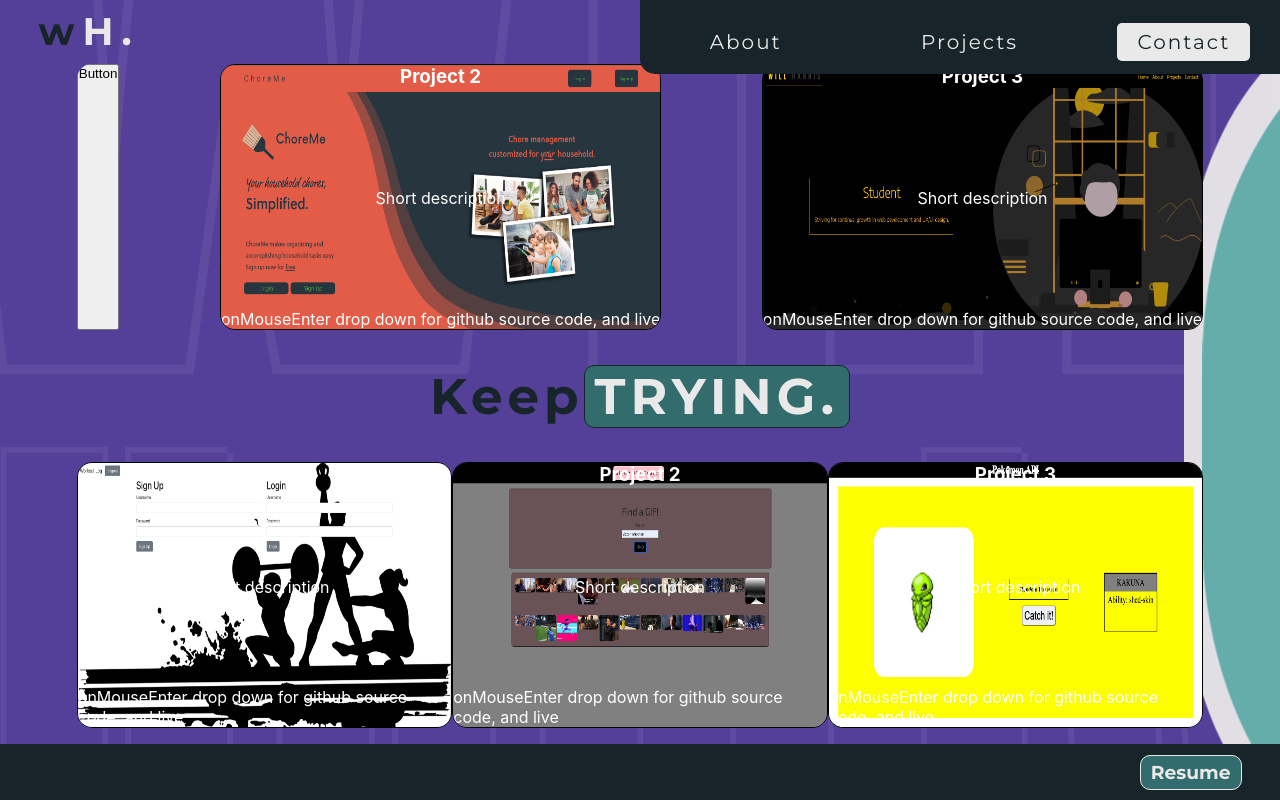
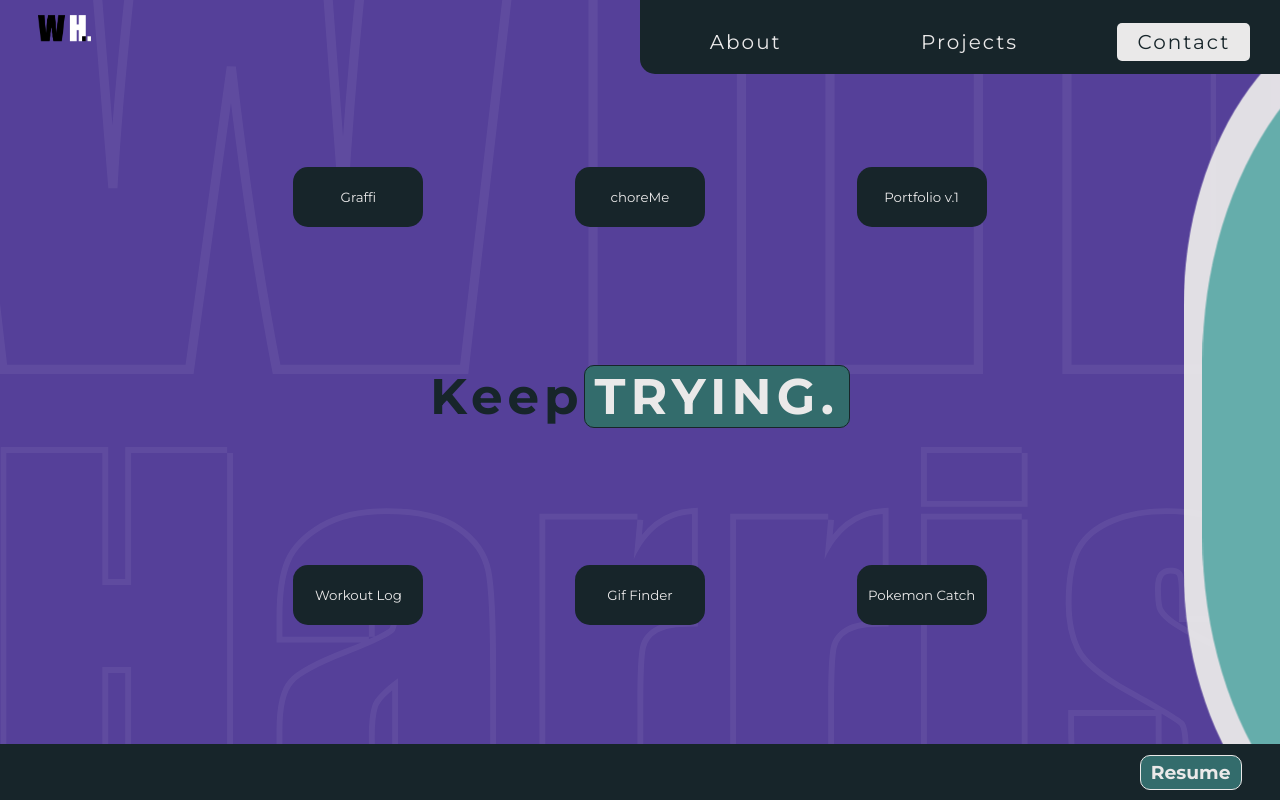
Before and after one commit to WilliamBHarris/React-Portfolio, a React (Create React App) app: page /work in a window 1280 px wide. Built offline with nearby package versions, Linux system fonts and the light colour scheme; a web font is replaced by a local one.

Commit message:
more work on the projects section

```diff
--- a/src/App.css
+++ b/src/App.css
@@ -15,10 +15,8 @@
 
 /* Main Nav */
 .logo {
-  font-family: "Montserrat",  Inline One, Haettenschweiler, "Arial Narrow Bold", sans-serif;
-  letter-spacing: 8px;
-  font-size: clamp(30px, 3vw, 100vmax);
-  color: rgb(234, 233, 233);
+  min-height: 5%;
+  max-height: 5%;
   position: absolute;
   left: 3%;
   top: 1%;
@@ -192,6 +190,16 @@ padding-bottom: 10px;
   width: 100%;
   display: flex;
   justify-content: space-between;
+  position: relative;
+}
+.projectBox1 button {
+ border-radius: 15px;
+ width: 130px;
+ height: 60px !important;
+ border: none;
+ background: #17252A;
+ color: rgb(234, 233, 233);
+ font-family: 'Montserrat';
 }
 
 .proCard {
--- a/src/Components/Nav.js
+++ b/src/Components/Nav.js
@@ -3,11 +3,12 @@ import RegNav from "./RegNav";
 import MobileNav from "./MobileNav";
 import { motion } from "framer-motion";
 import { Link } from "react-router-dom";
+import logo from '../assets/logo.png'
 
 const Nav = () => {
   return (
     <motion.div>
-      <Link to= '/'><motion.h1 initial={{y: -300}} animate={{y: 0}} transition={{duration: .5}} className='logo'><span style={{color: "#17252A"}}>w</span>H.</motion.h1></Link>
+      <Link to= '/'><motion.img src={logo} initial={{y: -300}} animate={{y: 0}} transition={{duration: .5}} className='logo' /></Link>
       <RegNav />
       <MobileNav />
     </motion.div>
--- a/src/Components/Work.js
+++ b/src/Components/Work.js
@@ -8,7 +8,12 @@ import gifPro from '../assets/gifPro.png'
 import workoutPro from '../assets/workoutPro.png'
 
 const Work = () => {
-  const [graffi, setGraffi] = useState('')
+  const [graffi, setGraffi] = useState(false)
+  const [chore, setChore] = useState(false)
+  const [port, setPort] = useState(false)
+  const [work, setWork] = useState(false)
+  const [gif, setGif] = useState(false)
+  const [poke, setPoke] = useState(false)
 
   return (
     <motion.div>
@@ -21,22 +26,25 @@ const Work = () => {
           className="workBox"
         >
           <div className="projectBox1">
-          <button onMouseEnter={()=> setGraffi(true)} style={{ display: graffi ? 'none' : 'flex'}}>Button</button>
-          <div style={{display: graffi ? 'flex' : 'none'}} onMouseEnter={() => setGraffi(true)} onMouseLeave={() => setGraffi(false)} class="proCard">
+          <button onMouseEnter={()=> setGraffi(true)} style={{ visibility: graffi ? 'hidden' : 'visible', height: '10%', position: 'absolute', top: '50%', left: '25%', transform: 'translate(-50%,-50%)'}}>Graffi</button>
+          <div style={{visibility: graffi ? 'visible' : 'hidden'}} onMouseEnter={() => setGraffi(true)} onMouseLeave={() => setGraffi(false)} class="proCard">
 
-            <motion.img whileHover={{scale: 1.2, transition: {duration: .3}}} alt='project' className='portfolioImage' src={graffiProject} />
+            <motion.img  whileHover={{scale: 1.2, transition: {duration: .3}}} alt='project' className='portfolioImage' src={graffiProject} />
               <h3>Project 1</h3>
               <p>Short description</p>
 
               <p>onMouseEnter drop down for github source code, and live</p>
               </div>
-            <div class="proCard">
+              <button onMouseEnter={()=> setChore(true)} style={{ visibility: chore ? 'hidden' : 'visible', height: '10%', position: 'absolute', top: '50%', left: '50%', transform: 'translate(-50%,-50%)'}}>choreMe</button>
+            <div style={{visibility: chore ? 'visible' : 'hidden'}} onMouseEnter={() => setChore(true)} onMouseLeave={() => setChore(false)} class="proCard">
+
             <motion.img  whileHover={{scale: 1.2, transition: {duration: .3}}} alt='project' className='portfolioImage' src={choreMeProject} />
               <h3>Project 2</h3>
               <p>Short description</p>
               <p>onMouseEnter drop down for github source code, and live</p>
               </div>
-            <div class="proCard">
+              <button onMouseEnter={()=> setPort(true)} style={{ visibility: port ? 'hidden' : 'visible', height: '10%', position: 'absolute', top: '50%', left: '75%', transform: 'translate(-50%,-50%)'}}>Portfolio v.1</button>
+            <div style={{visibility: port ? 'visible' : 'hidden'}} onMouseEnter={() => setPort(true)} onMouseLeave={() => setPort(false)} class="proCard">
               <h3>Project 3</h3>
               <p>Short description</p>
               <motion.img whileHover={{scale: 1.2, transition: {duration: .3}}} alt='project' className='portfolioImage' src={PortfolioImage} />
@@ -53,19 +61,22 @@ const Work = () => {
             </span>
           </h1>
           <div className="projectBox1">
-            <div class="proCard">
+          <button onMouseEnter={()=> setWork(true)} style={{ visibility: work ? 'hidden' : 'visible', height: '10%', position: 'absolute', top: '50%', left: '25%', transform: 'translate(-50%,-50%)'}}>Workout Log</button>
+            <div style={{visibility: work ? 'visible' : 'hidden'}} onMouseEnter={() => setWork(true)} onMouseLeave={() => setWork(false)} class="proCard">
               <h3>Project 1</h3>
               <p>Short description</p>
               <motion.img whileHover={{scale: 1.2, transition: {duration: .3}}} alt='project' className='portfolioImage' src={workoutPro} />
               <p>onMouseEnter drop down for github source code, and live</p>
               </div>
-            <div class="proCard">
+              <button onMouseEnter={()=> setGif(true)} style={{ visibility: gif ? 'hidden' : 'visible', height: '10%', position: 'absolute', top: '50%', left: '50%', transform: 'translate(-50%,-50%)'}}>Gif Finder</button>
+            <div style={{visibility: gif ? 'visible' : 'hidden'}} onMouseEnter={() => setGif(true)} onMouseLeave={() => setGif(false)} class="proCard">
               <h3>Project 2</h3>
               <p>Short description</p>
               <motion.img whileHover={{scale: 1.2, transition: {duration: .3}}} alt='project' className='portfolioImage' src={gifPro} />
               <p>onMouseEnter drop down for github source code, and live</p>
               </div>
-            <div class="proCard">
+              <button onMouseEnter={()=> setPoke(true)} style={{ visibility: poke ? 'hidden' : 'visible', height: '10%', position: 'absolute', top: '50%', left: '75%', transform: 'translate(-50%,-50%)'}}>Pokemon Catch</button>
+            <div style={{visibility: poke ? 'visible' : 'hidden'}} onMouseEnter={() => setPoke(true)} onMouseLeave={() => setPoke(false)} class="proCard">
               <h3>Project 3</h3>
               <p>Short description</p>
               <motion.img whileHover={{scale: 1.2, transition: {duration: .3}}} alt='project' className='portfolioImage' src={pokePro} />
```
Also changed, not shown: src/assets/logo.png (added).
